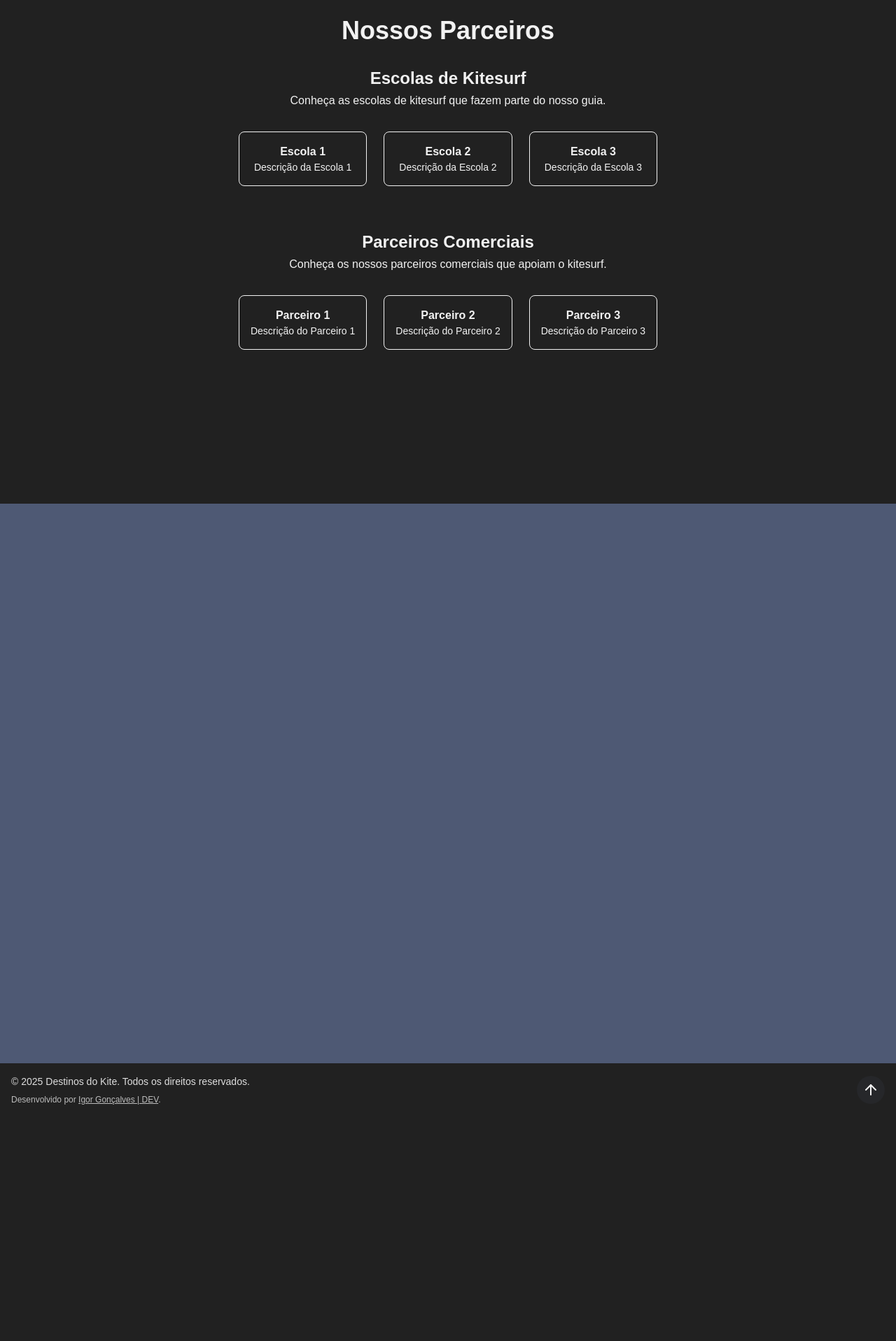
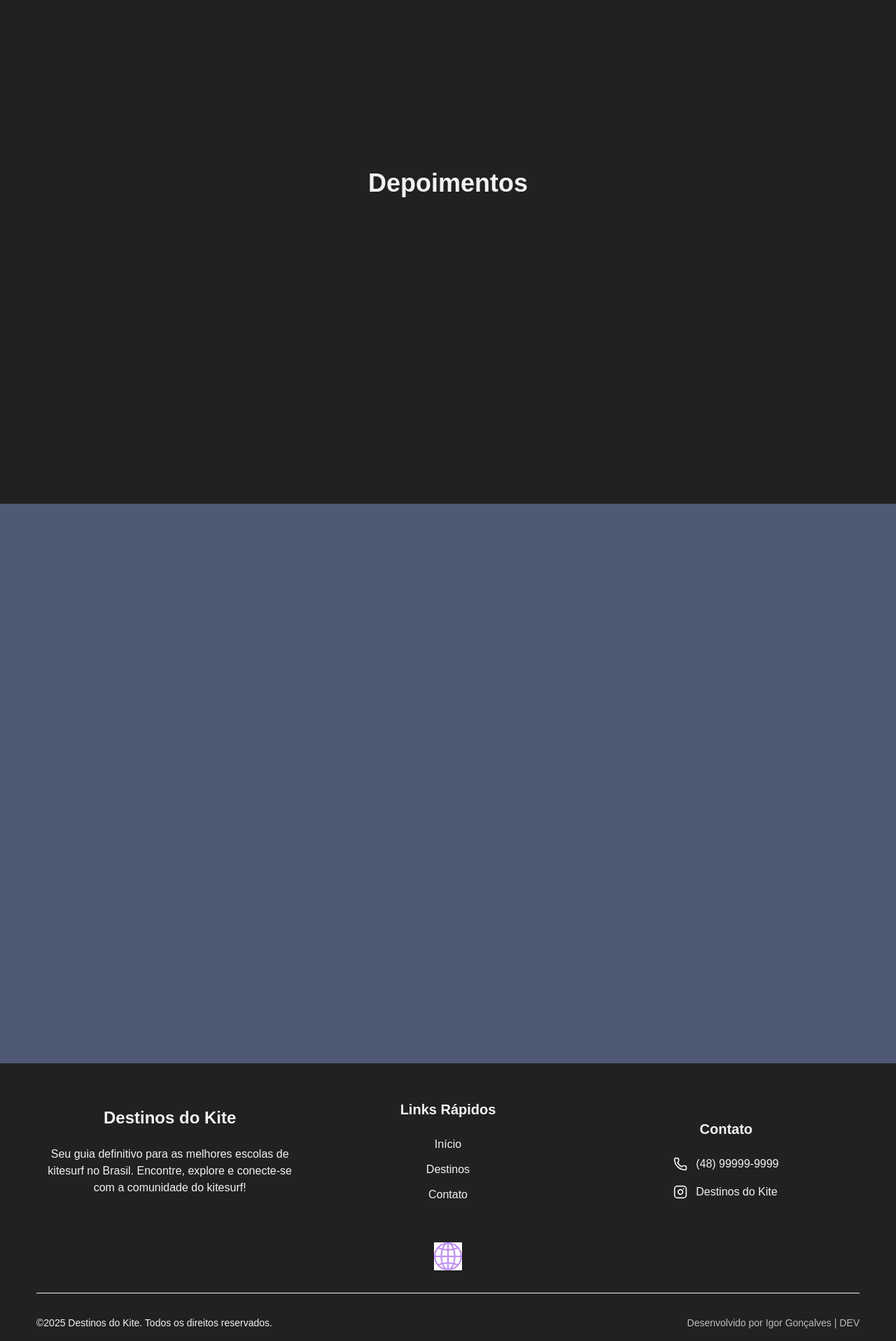
Before and after one commit to igorgp06/DestinosDoKite, a React (Vite) app in the folder frontend/: page /contato in a window 1280 px wide. Shown: the part 880-2797 px from the top of the page at 70% size. Before the commit the page ends 2476 px from the top, so only its background shows below. Built offline with nearby package versions, Linux system fonts and the light colour scheme.

Commit message:
[WORK 1.1.0] Alterações no footer e outros pequenos ajustes.

```diff
--- a/frontend/package.json
+++ b/frontend/package.json
@@ -1,7 +1,7 @@
 {
   "name": "destinosdokite",
   "private": true,
-  "version": "1.0.9",
+  "version": "1.1.0",
   "type": "module",
   "scripts": {
     "dev": "vite",
--- a/frontend/src/components/Footer.jsx
+++ b/frontend/src/components/Footer.jsx
@@ -1,30 +1,91 @@
-import { ArrowUp } from "lucide-react";
+import { Smartphone, Phone, Mail, MapPin, Instagram } from 'lucide-react';
+import { Link } from 'react-router-dom';
 
 export const Footer = () => {
+    const quickLinks = [
+        { name: 'Início', to: '/' },
+        { name: 'Destinos', to: '/destinos' },
+        { name: 'Contato', to: '/contato' }
+    ];
+
+    const partners = [
+        { src: '/assets/static/imgs/partners/logos/parceiro1.jpg', alt: 'Logo do parceiro 1', title: "Igor Gonçalves | DEV", href: "https://igdeveloper.com.br" },
+    ];
+
     return (
-        <div className="relative flex flex-col items-center gap-4 md:flex-row md:justify-between">
-            <div className="space-y-2 text-center md:text-left flex flex-col">
-                <p className="text-sm text-primary-foreground/90">
-                    &copy; {new Date().getFullYear()} Destinos do Kite. Todos os direitos reservados.
-                </p>
-                <p className="text-xs text-primary-foreground/75">
-                    Desenvolvido por{" "}
-                    <a
-                        href="https://igdeveloper.com.br"
-                        target="_blank"
-                        className="underline hover:text-primary-foreground transition-all duration-300"
-                    >
-                        Igor Gonçalves | DEV
-                    </a>.
-                </p>
+        <footer className="relative flex flex-col align-center justify-center bg-background px-5 py-13">
+            <div className="container mx-auto">
+
+                <div className="space-y-4 md:space-y-6 md:grid md:grid-cols-3 gap-4">
+
+                    <div className="md:col-span-1 flex flex-col justify-center items-center">
+                        <div className="flex items-center mb-6 justify-center">
+                            <span className="text-2xl font-bold gradient-text">Destinos do Kite</span>
+                        </div>
+                        <p className="text-center justify-center text-1xl">
+                            Seu guia definitivo para as melhores escolas de kitesurf no Brasil. Encontre, explore e conecte-se com a comunidade do kitesurf!
+                        </p>
+                    </div>
+
+                    {/* Quick Links */}
+
+                    <div className="md:col-span-1 flex flex-col justify-center items-center">
+                        <h3 className="text-xl font-bold  mb-6">Links Rápidos</h3>
+                        <ul className="space-y-3">
+                            {quickLinks.map((link, index) => (
+                                <li key={index}>
+                                    <Link
+                                        to={link.to}
+                                        className="text- hover:text- transition-colors"
+                                    >
+                                        {link.name}
+                                    </Link>
+                                </li>
+                            ))}
+                        </ul>
+                    </div>
+
+                    {/* Contact Info */}
+
+                    <div className="md:col-span-1 flex flex-col justify-center items-center">
+                        <h3 className="text-xl font-bold mb-6">Contato</h3>
+                        <div className="space-y-4">
+                            <div className="flex items-center space-x-3">
+                                <Phone className="h-5 w-5" />
+                                <span className="">(48) 99999-9999</span>
+                            </div>
+                            <div className="flex items-center space-x-3">
+                                <Instagram className="h-5 w-5" />
+                                <a className="" href="https://www.instagram.com/destinosdokite/" target="_blank">Destinos do Kite</a>
+                            </div>
+                        </div>
+                    </div>
+                </div>
+
+                <div className="flex flex-row justify-center items-center mt-8">
+                    <ul className="space-y-3">
+                        {partners.map((partner, index) => (
+                            <li key={index}>
+                                <a href={partner.href} target='_blank' rel="noopener noreferrer" className="flex items-center flex-col space-x-3">
+                                    <img src={partner.src} alt={partner.alt} className="w-10 h-10" />
+                                </a>
+                            </li>
+                        ))}
+                    </ul>
+                </div>
+
+                {/* Bottom Section */}
+                <div className="border-t mt-8 pt-8">
+                    <div className="flex flex-col md:flex-row justify-between items-center">
+                        <p className="text-sm text-primary-foreground">
+                            ©{new Date().getFullYear()} Destinos do Kite. Todos os direitos reservados.
+                        </p>
+                        <a className="text-sm text-primary-foreground/75 hover:text-primary-foreground transition-colors duration-300" href="https://igdeveloper.com.br" target='_blank'>
+                            Desenvolvido por Igor Gonçalves | DEV
+                        </a>
+                    </div>
+                </div>
             </div>
-
-            <a
-                href="#hero"
-                className="p-2 rounded-full bg-primary/10 hover:bg-primary/20 transition-colors duration-300"
-            >
-                <ArrowUp />
-            </a>
-        </div>
+        </footer>
     );
 };
--- a/frontend/src/components/Header.jsx
+++ b/frontend/src/components/Header.jsx
@@ -6,7 +6,7 @@ import { NavLink, Link } from "react-router-dom";
 const menuItems = [
     { name: "Início", to: "/" },
     { name: "Destinos", to: "/destinos" },
-    { name: "Contato", to: "/contato" }, // TODO vai conter as percerias junto dele
+    { name: "Contato", to: "/contato" },
 ]
 
 export const Header = () => {
--- a/frontend/src/pages/public/Contact/Contact.jsx
+++ b/frontend/src/pages/public/Contact/Contact.jsx
@@ -1,5 +1,5 @@
 import { Hero } from "./partials/Hero";
-import { Partners } from "./partials/Partners";
+import { Testimonials } from "./partials/Testimonials";
 import { Form } from "./partials/Form";
 import { Footer } from "../../../components/Footer";
 
@@ -12,14 +12,14 @@ export const Contact = () => {
             </main>
 
             <section className="min-h-screen flex items-center justify-center bg-background" id="partners">
-                <Partners />
+                <Testimonials />
             </section>
 
             <section className="min-h-screen flex items-center justify-center bg-primary" id="form">
                 <Form />
             </section>
 
-            <footer className="p-4 bg-background">
+            <footer className="bg-background">
                 <Footer />
             </footer>
 
--- a/frontend/src/pages/public/Contact/partials/Partners.jsx
+++ /dev/null
@@ -1,75 +0,0 @@
-
-export const Partners = () => {
-    return (
-        <div className="relative min-h-screen flex flex-col align-center justify-center px-4 pb-29" id="home">
-            <div className="container max-w-3xl mx-auto text-center z-10">
-
-                <div className="space-y-8">
-
-                    <h2 className="text-3xl md:text-4xl font-bold text-primary-foreground opacity-0 animate-fade-in-delay-1 hover:text-glow transition-all duration-300">
-                        Nossos Parceiros
-                    </h2>
-
-                    <div className="space-y-1">
-                        <h3 className="text-2xl font-semibold text-primary-foreground">
-                            Escolas de Kitesurf
-                        </h3>
-                        <p className="text-md text-primary-foreground">
-                            Conheça as escolas de kitesurf que fazem parte do nosso guia.
-                        </p>
-                    </div>
-
-                    <div className="grid grid-cols-1 sm:grid-cols-2 md:grid-cols-3 gap-6 mt-8">
-                        <div className="border p-4 rounded-lg">
-                            <h4 className="font-semibold">Escola 1</h4>
-                            <p className="text-sm">Descrição da Escola 1</p>
-                        </div>
-                        <div className="border p-4 rounded-lg">
-                            <h4 className="font-semibold">Escola 2</h4>
-                            <p className="text-sm">Descrição da Escola 2</p>
-                        </div>
-                        <div className="border p-4 rounded-lg">
-                            <h4 className="font-semibold">Escola 3</h4>
-                            <p className="text-sm">Descrição da Escola 3</p>
-                        </div>
-
-                    </div>
-
-                </div>
-
-                <div className="space-y-8 mt-16">
-
-                    <div className="space-y-1">
-                        <h3 className="text-2xl font-semibold text-primary-foreground">
-                            Parceiros Comerciais
-                        </h3>
-                        <p className="text-md text-primary-foreground">
-                            Conheça os nossos parceiros comerciais que apoiam o kitesurf.
-                        </p>
-                    </div>
-
-                    <div className="grid grid-cols-1 sm:grid-cols-2 md:grid-cols-3 gap-6 mt-8">
-                        <div className="border p-4 rounded-lg">
-                            <h4 className="font-semibold">Parceiro 1</h4>
-                            <p className="text-sm">Descrição do Parceiro 1</p>
-                        </div>
-                        <div className="border p-4 rounded-lg">
-                            <h4 className="font-semibold">Parceiro 2</h4>
-                            <p className="text-sm">Descrição do Parceiro 2</p>
-                        </div>
-                        <div className="border p-4 rounded-lg">
-                            <h4 className="font-semibold">Parceiro 3</h4>
-                            <p className="text-sm">Descrição do Parceiro 3</p>
-                        </div>
-                    </div>
-
-                </div>
-
-
-
-
-
-            </div >
-        </div >
-    )
-}
--- /dev/null
+++ b/frontend/src/pages/public/Contact/partials/Testimonials.jsx
@@ -0,0 +1,21 @@
+
+export const Testimonials = () => {
+    return (
+        <div className="relative min-h-screen flex flex-col align-center justify-center px-4 pb-29" id="home">
+            <div className="container max-w-3xl mx-auto text-center z-10">
+
+                <div className="space-y-8">
+
+                    <h2 className="text-3xl md:text-4xl font-bold text-primary-foreground opacity-0 animate-fade-in-delay-1 hover:text-glow transition-all duration-300">
+                        Depoimentos
+                    </h2>
+
+                </div>
+
+
+
+
+            </div >
+        </div >
+    )
+}
--- a/frontend/src/pages/public/Destinos/Destinos.jsx
+++ b/frontend/src/pages/public/Destinos/Destinos.jsx
@@ -28,7 +28,7 @@ export const Destinos = () => {
                 <Filter estadoSelecionado={estadoSelecionado} />
             </section>
 
-            <footer className="p-4 bg-primary">
+            <footer className="bg-primary">
                 <Footer />
             </footer>
 
--- a/frontend/src/pages/public/HomePage/HomePage.jsx
+++ b/frontend/src/pages/public/HomePage/HomePage.jsx
@@ -36,7 +36,7 @@ export const HomePage = ({ children }) => {
                 <More />
             </section>
 
-            <footer className="p-4 bg-background">
+            <footer className="bg-background">
                 <Footer />
             </footer>
 
```
Also changed, not shown: frontend/public/assets/static/imgs/partners/logos/parceiro1.jpg (added), 1 other file (tests, documents, lock files or other folders).
